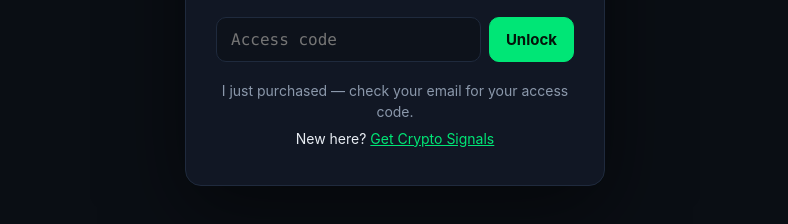
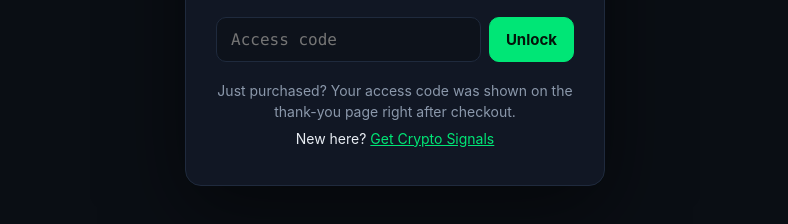
Before and after one commit to sassersound12-cmyk/crypto-signals, a website: page public/index.html in a window 1280 px wide. Shown: the part 404-628 px from the top of the page, without its empty margins (245-1033 px from the left). Drawn offline with Linux system fonts and the light colour scheme.

Commit message:
Add post-checkout thank-you page with automatic access-code claim

```diff
--- a/public/index.html
+++ b/public/index.html
@@ -24,7 +24,7 @@
       <button type="submit" class="btn btn-primary">Unlock</button>
     </form>
     <p id="gate-error" class="gate-error" role="alert" hidden>Invalid code — please try again.</p>
-    <p class="gate-hint">I just purchased — check your email for your access code.</p>
+    <p class="gate-hint">Just purchased? Your access code was shown on the thank-you page right after checkout.</p>
     <p class="gate-buy">New here? <a href="https://muse.ai/s/crypto-signals-3-xrg5z2xt9ztwxh" target="_blank" rel="noopener">Get Crypto Signals</a></p>
   </div>
 </div>
```
